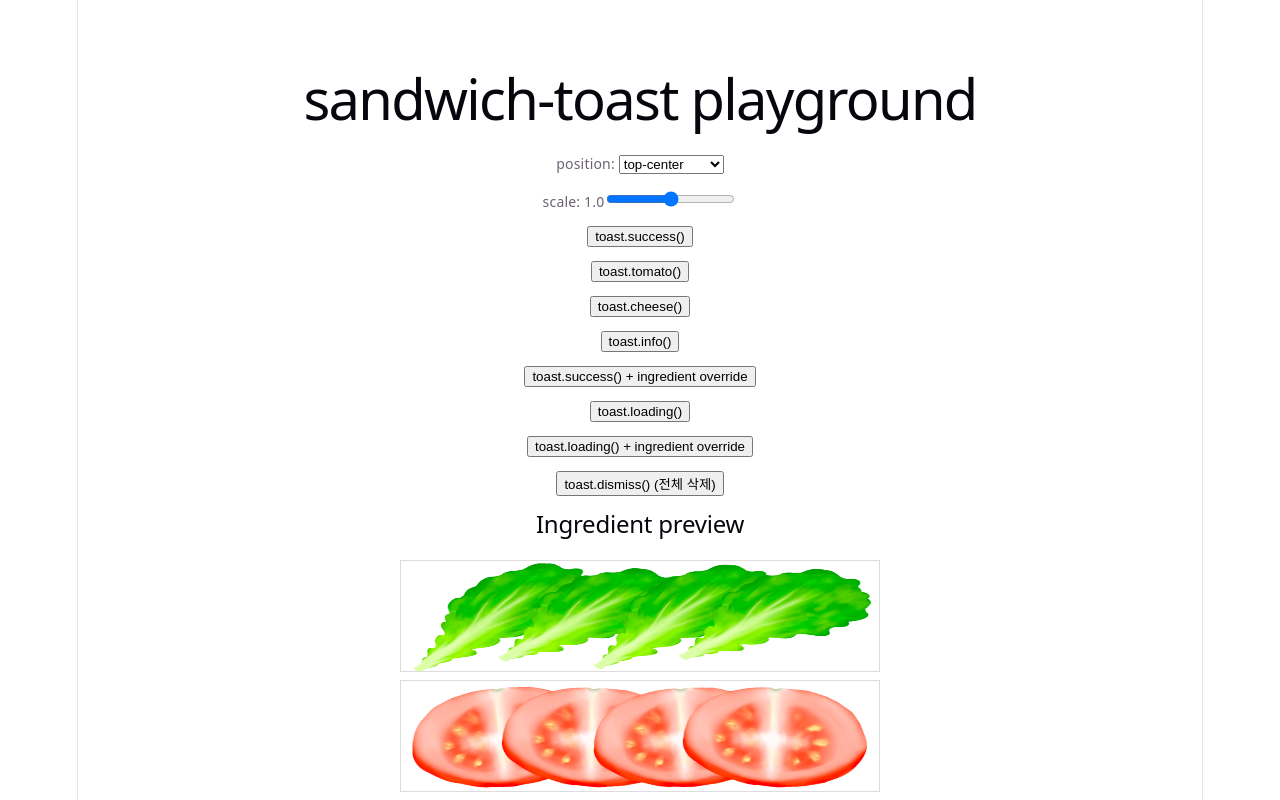
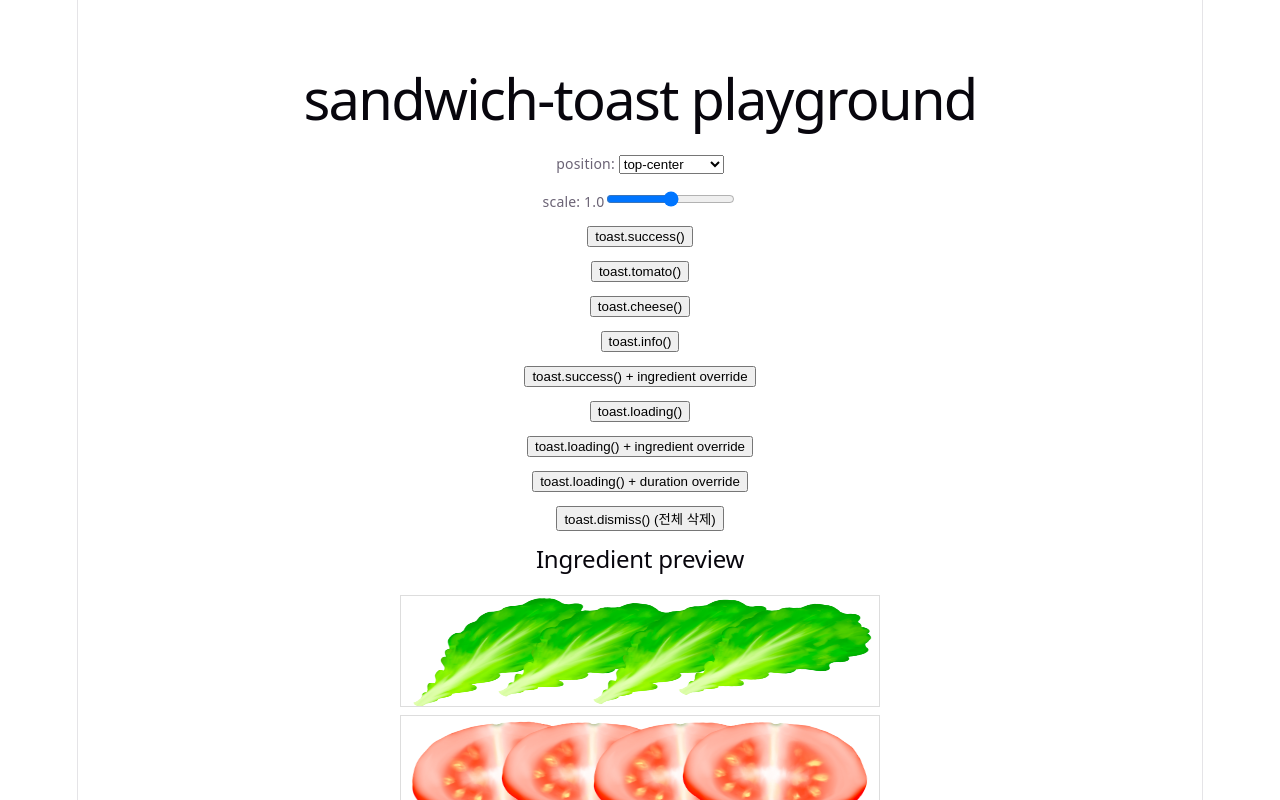
Before and after one commit to hungerbk/sandwich-toast, a React (Vite) app: page / in a window 1280 px wide. Shown: the top 800 px of the page. Built offline with nearby package versions, Linux system fonts and the light colour scheme.

Commit message:
feat: 로딩 토스트 duration 커스텀 예시 데모 버튼 추가
toast.loading(msg, { duration })는 #12에서 이미 동작하던 기능이라
라이브러리 코드 변경 없이 데모에 예시만 추가한다.

```diff
--- a/src/demo/App.tsx
+++ b/src/demo/App.tsx
@@ -51,6 +51,9 @@ function App() {
       <button type="button" onClick={() => toast.loading("업로드 중...", { ingredient: "lettuce" })}>
         toast.loading() + ingredient override
       </button>
+      <button type="button" onClick={() => toast.loading("3초 뒤 자동 종료", { duration: 3000 })}>
+        toast.loading() + duration override
+      </button>
       <button type="button" onClick={() => toast.dismiss()}>
         toast.dismiss() (전체 삭제)
       </button>
```
